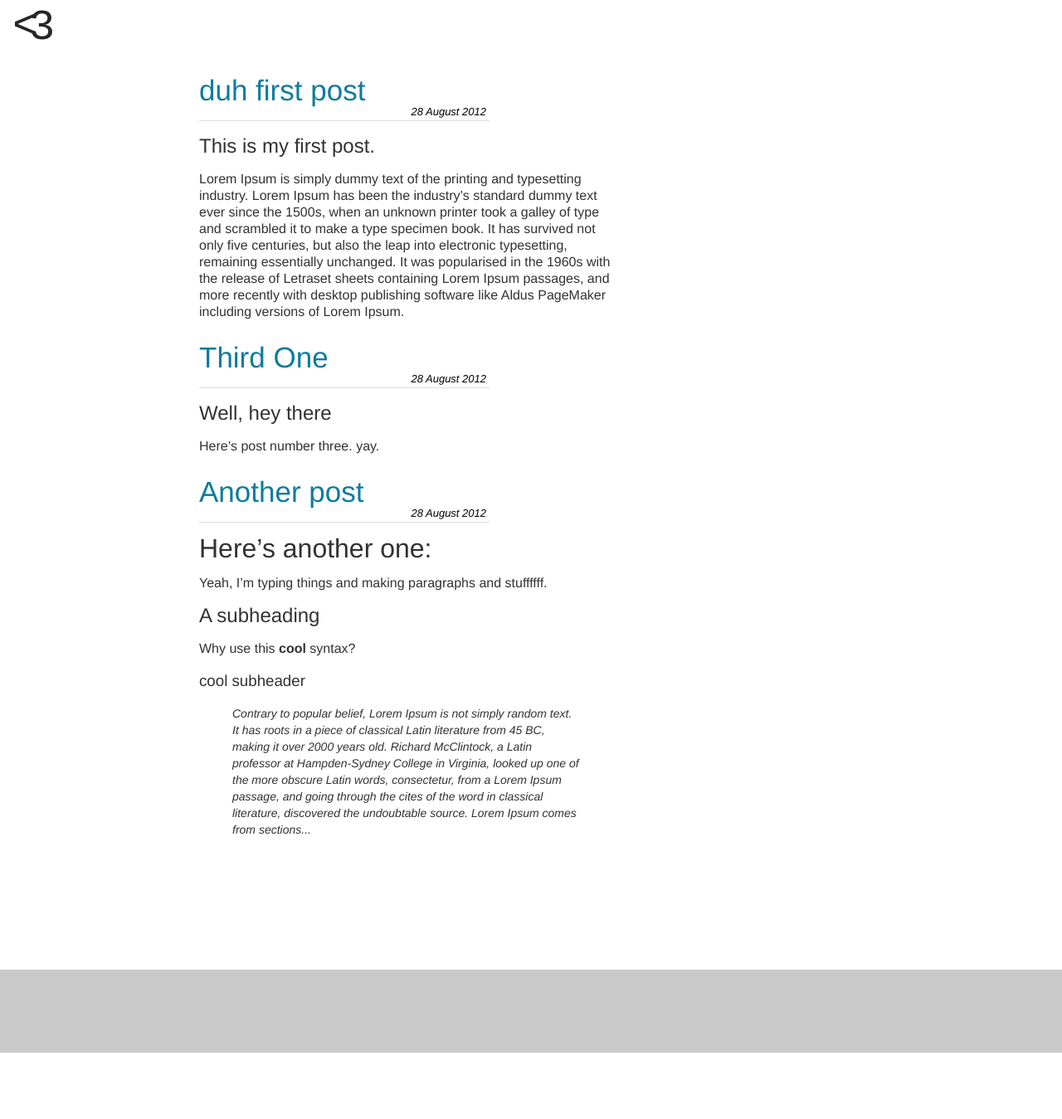
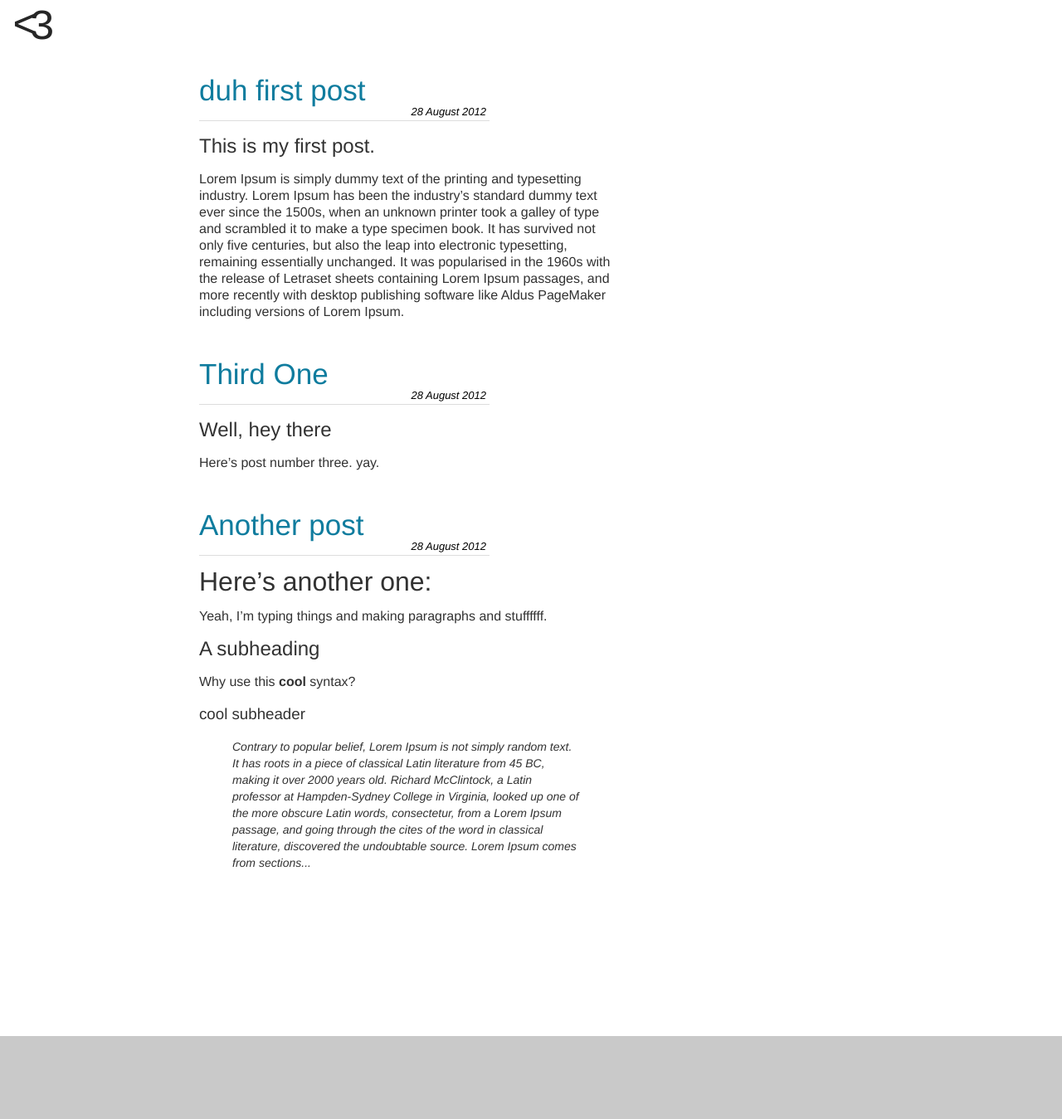
Before and after one commit to jeffrom/jeffrom.github.com, a Jekyll site: the page built from index.html, in a window 1280 px wide. Shown: the whole page at 83% size. Built offline with Jekyll 4.4.1, drawn with Linux system fonts in a browser that asks for light colours; nearby versions of some CDN libraries; the list of posts is cut into pages by our own code; before the commit the page ends 1269 px from its top, so only the background shows below that.

Commit message:
simplify footer

```diff
--- a/_includes/main.css
+++ b/_includes/main.css
@@ -77,13 +77,11 @@
 }
 
 #page_content {
-    margin-bottom:100px;
     padding: 0 20px;
 }
 
 #page_footer {
     height:100px;
-    margin-top:-100px;
 }
 
 .footer_separator {
@@ -152,5 +150,5 @@
 }
 
 .post_footer {
-    height:20px;
+    height:40px;
 }
```
